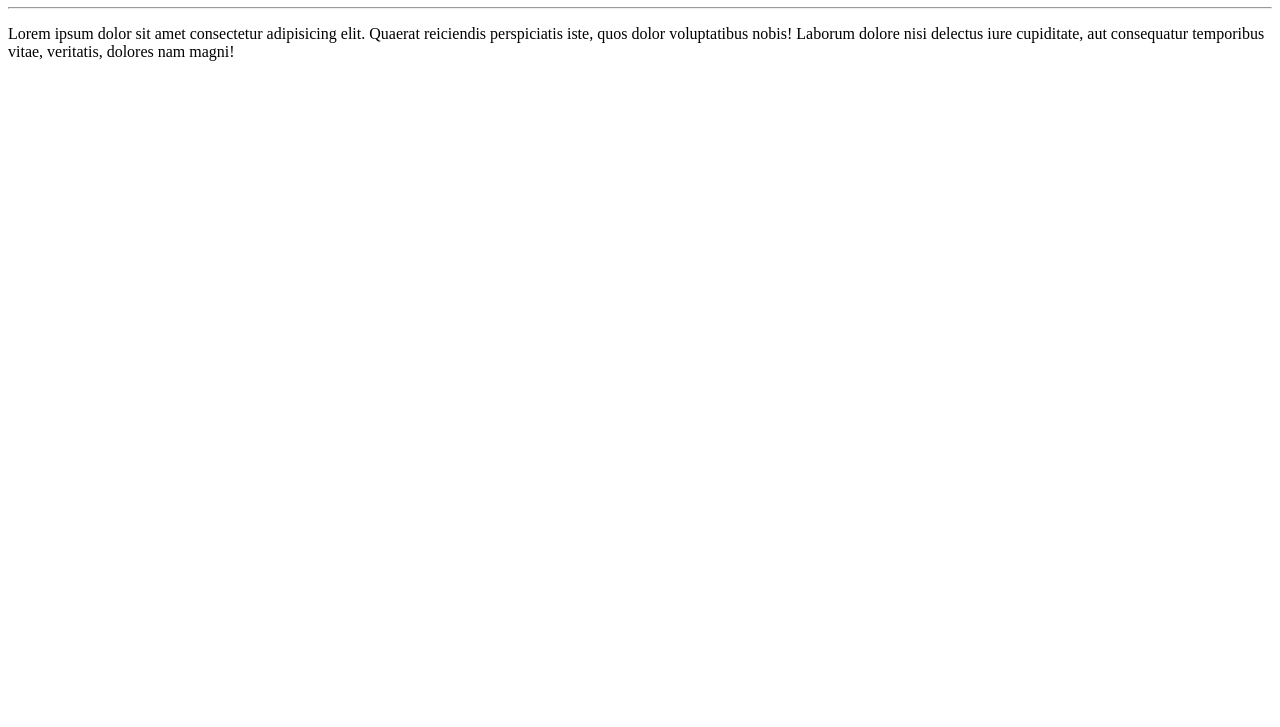
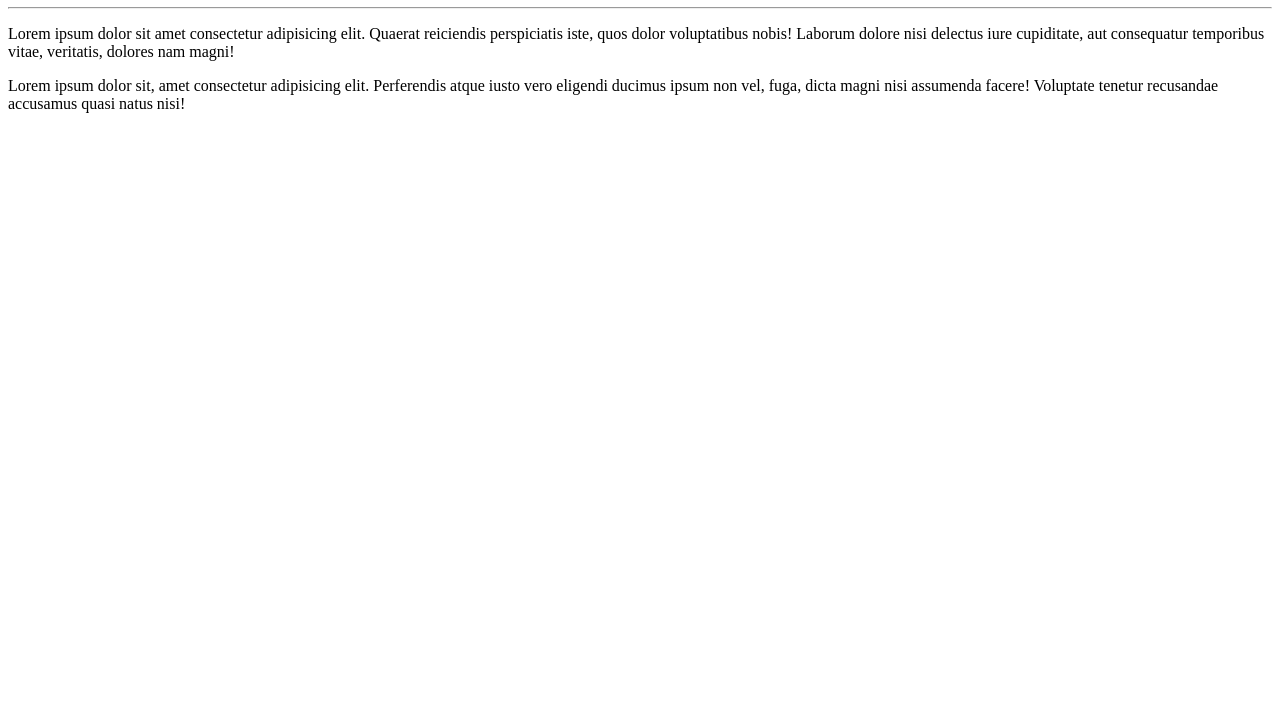
Before and after one commit to RenatoSilva82/CursoEmVideo_GitHub, a plain HTML site: page site_exemplo/index.html in a window 1280 px wide. Shown: the part 73-800 px from the top of the page. Drawn offline with Linux system fonts and the light colour scheme.

Commit message:
Adicionei um paragrafo

```diff
--- a/site_exemplo/index.html
+++ b/site_exemplo/index.html
@@ -9,5 +9,6 @@
     <h1>Hello, world!</h1>
     <hr>
     <p>Lorem ipsum dolor sit amet consectetur adipisicing elit. Quaerat reiciendis perspiciatis iste, quos dolor voluptatibus nobis! Laborum dolore nisi delectus iure cupiditate, aut consequatur temporibus vitae, veritatis, dolores nam magni!</p>
+    <p>Lorem ipsum dolor sit, amet consectetur adipisicing elit. Perferendis atque iusto vero eligendi ducimus ipsum non vel, fuga, dicta magni nisi assumenda facere! Voluptate tenetur recusandae accusamus quasi natus nisi!</p>
 </body>
 </html>
```
